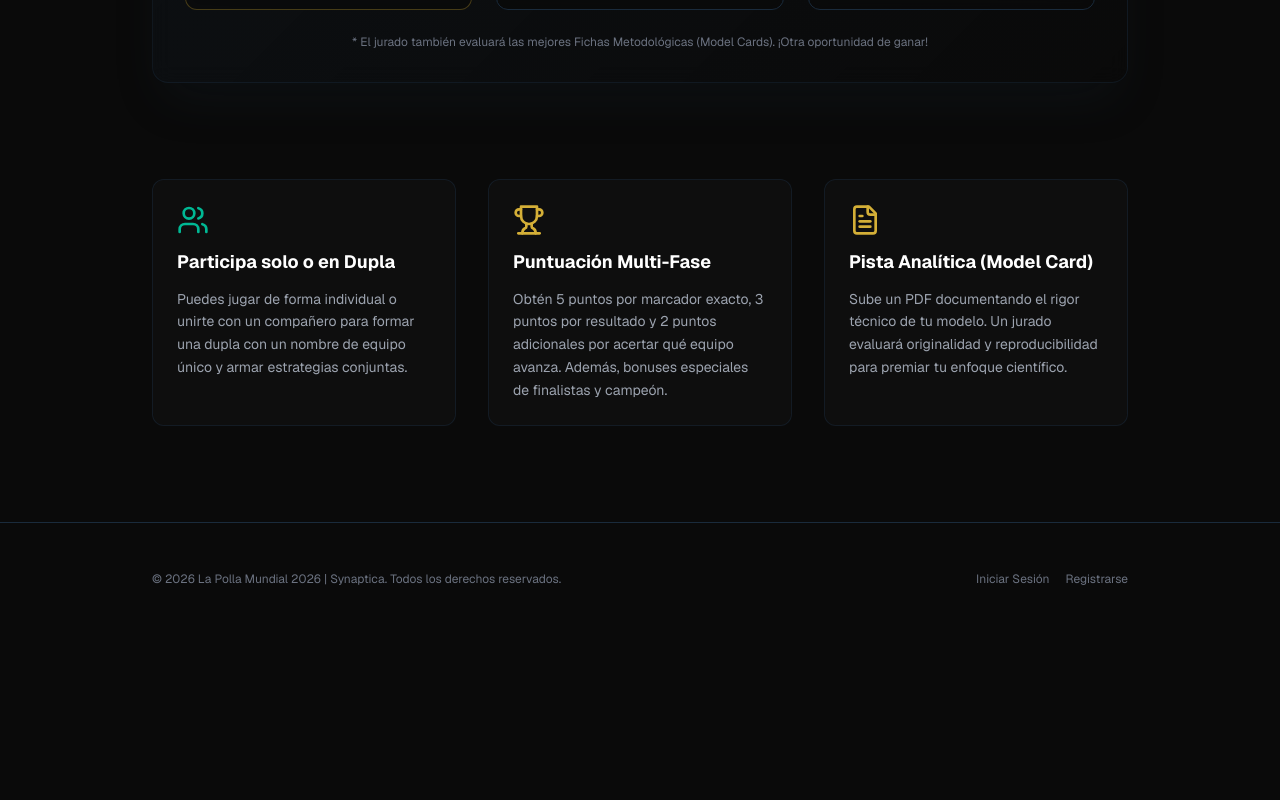
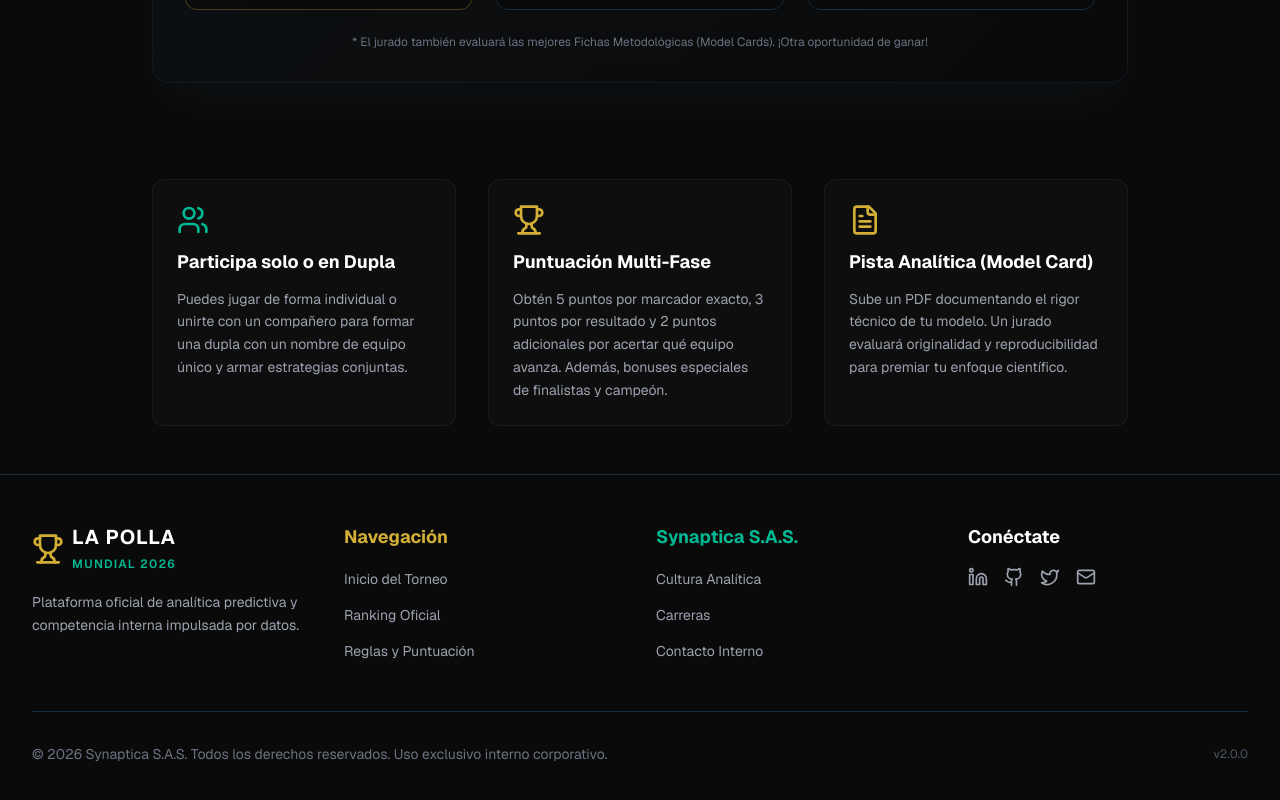
Before and after one commit to Cracklord98/synaptica_mundial_2026, a Next.js app: page / in a window 1280 px wide. Shown: the part 916-1716 px from the top of the page. Before the commit the page ends 1551 px from the top, so only its background shows below. Built offline with nearby package versions, Linux system fonts and the light colour scheme.

Commit message:
feat: add professional corporate footers and update deadline clarification

```diff
--- a/app/dashboard/layout.tsx
+++ b/app/dashboard/layout.tsx
@@ -232,8 +232,13 @@ export default async function DashboardLayout({
 
 
         {/* Main scrollable page content */}
-        <main className="flex-1 overflow-y-auto p-6 md:p-10">
-          {children}
+        <main className="flex-1 overflow-y-auto p-6 md:p-10 flex flex-col">
+          <div className="flex-1">
+            {children}
+          </div>
+          <div className="mt-12 pt-6 border-t border-[#1A2B3C] text-center text-xs text-gray-500">
+            &copy; {new Date().getFullYear()} Synaptica S.A.S. Todos los derechos reservados. Uso corporativo interno.
+          </div>
         </main>
       </div>
     </div>
--- a/app/dashboard/rules/page.tsx
+++ b/app/dashboard/rules/page.tsx
@@ -199,7 +199,13 @@ export default function RulesPage() {
               <div className="flex gap-3 items-start">
                 <AlertTriangle className="h-5 w-5 text-[#D4AF37] shrink-0 mt-0.5" />
                 <p className="text-sm text-gray-300">
-                  <strong className="text-white">Inapelable:</strong> Las predicciones se congelan al cierre. Las decisiones del jurado en la Pista Analítica son inapelables.
+                  <strong className="text-white">Cierres por Partido:</strong> Puedes modificar tu predicción para cualquier partido hasta <strong>exactamente 1 hora antes</strong> de que comience. ¡El sistema bloqueará el partido automáticamente!
+                </p>
+              </div>
+              <div className="flex gap-3 items-start">
+                <AlertTriangle className="h-5 w-5 text-[#D4AF37] shrink-0 mt-0.5" />
+                <p className="text-sm text-gray-300">
+                  <strong className="text-white">Inapelable:</strong> Las decisiones del jurado en la Pista Analítica son inapelables.
                 </p>
               </div>
             </CardContent>
--- a/app/page.tsx
+++ b/app/page.tsx
@@ -3,6 +3,7 @@
 import Link from "next/link";
 import { Trophy, Award, Users, FileText, ArrowRight, ShieldCheck, ChevronRight } from "lucide-react";
 import { motion, Variants } from "framer-motion";
+import Footer from "@/components/ui/Footer";
 
 const fadeUp: Variants = {
   hidden: { opacity: 0, y: 30 },
@@ -160,15 +161,7 @@ export default function Home() {
       </motion.section>
 
       {/* Footer */}
-      <footer className="w-full border-t border-[#1A2B3C] bg-[#0A0A0A] py-12 mt-12 text-center text-xs text-gray-500">
-        <div className="max-w-5xl mx-auto px-6 flex flex-col sm:flex-row justify-between items-center gap-4">
-          <p>&copy; 2026 La Polla Mundial 2026 | Synaptica. Todos los derechos reservados.</p>
-          <div className="flex gap-4">
-            <Link href="/auth/login" className="hover:text-white transition-colors">Iniciar Sesión</Link>
-            <Link href="/auth/sign-up" className="hover:text-white transition-colors">Registrarse</Link>
-          </div>
-        </div>
-      </footer>
+      <Footer />
     </main>
   );
 }
--- /dev/null
+++ b/components/ui/Footer.tsx
@@ -0,0 +1,102 @@
+"use client";
+
+import Link from "next/link";
+import { Trophy, Github, Linkedin, Twitter, Mail } from "lucide-react";
+
+export default function Footer() {
+  const currentYear = new Date().getFullYear();
+
+  return (
+    <footer className="bg-[#0A0A0A] border-t border-[#1A2B3C] py-12 text-white">
+      <div className="container mx-auto px-6 lg:px-8">
+        <div className="grid grid-cols-1 md:grid-cols-4 gap-8">
+          {/* Brand Section */}
+          <div className="md:col-span-1 space-y-4">
+            <Link href="/" className="flex items-center gap-2">
+              <Trophy className="h-8 w-8 text-[#D4AF37]" />
+              <div>
+                <span className="font-bold text-xl tracking-wider block">LA POLLA</span>
+                <span className="text-xs text-[#00B894] font-semibold tracking-widest">MUNDIAL 2026</span>
+              </div>
+            </Link>
+            <p className="text-sm text-gray-400 mt-4 leading-relaxed max-w-xs">
+              Plataforma oficial de analítica predictiva y competencia interna impulsada por datos.
+            </p>
+          </div>
+
+          {/* Quick Links */}
+          <div>
+            <h3 className="font-bold text-lg mb-4 text-[#D4AF37]">Navegación</h3>
+            <ul className="space-y-3">
+              <li>
+                <Link href="/dashboard" className="text-sm text-gray-400 hover:text-white transition-colors">
+                  Inicio del Torneo
+                </Link>
+              </li>
+              <li>
+                <Link href="/dashboard/leaderboard" className="text-sm text-gray-400 hover:text-white transition-colors">
+                  Ranking Oficial
+                </Link>
+              </li>
+              <li>
+                <Link href="/dashboard/rules" className="text-sm text-gray-400 hover:text-white transition-colors">
+                  Reglas y Puntuación
+                </Link>
+              </li>
+            </ul>
+          </div>
+
+          {/* Synaptica Corporate */}
+          <div>
+            <h3 className="font-bold text-lg mb-4 text-[#00B894]">Synaptica S.A.S.</h3>
+            <ul className="space-y-3">
+              <li>
+                <a href="#" className="text-sm text-gray-400 hover:text-[#00B894] transition-colors">
+                  Cultura Analítica
+                </a>
+              </li>
+              <li>
+                <a href="#" className="text-sm text-gray-400 hover:text-[#00B894] transition-colors">
+                  Carreras
+                </a>
+              </li>
+              <li>
+                <a href="#" className="text-sm text-gray-400 hover:text-[#00B894] transition-colors">
+                  Contacto Interno
+                </a>
+              </li>
+            </ul>
+          </div>
+
+          {/* Socials / Legal */}
+          <div>
+            <h3 className="font-bold text-lg mb-4">Conéctate</h3>
+            <div className="flex gap-4">
+              <a href="#" className="text-gray-400 hover:text-white transition-colors">
+                <Linkedin className="h-5 w-5" />
+              </a>
+              <a href="#" className="text-gray-400 hover:text-white transition-colors">
+                <Github className="h-5 w-5" />
+              </a>
+              <a href="#" className="text-gray-400 hover:text-white transition-colors">
+                <Twitter className="h-5 w-5" />
+              </a>
+              <a href="#" className="text-gray-400 hover:text-white transition-colors">
+                <Mail className="h-5 w-5" />
+              </a>
+            </div>
+          </div>
+        </div>
+
+        <div className="mt-12 pt-8 border-t border-[#1A2B3C] flex flex-col md:flex-row justify-between items-center gap-4">
+          <p className="text-sm text-gray-500 text-center md:text-left">
+            &copy; {currentYear} Synaptica S.A.S. Todos los derechos reservados. Uso exclusivo interno corporativo.
+          </p>
+          <div className="flex gap-6">
+            <span className="text-xs text-gray-600">v2.0.0</span>
+          </div>
+        </div>
+      </div>
+    </footer>
+  );
+}
```
